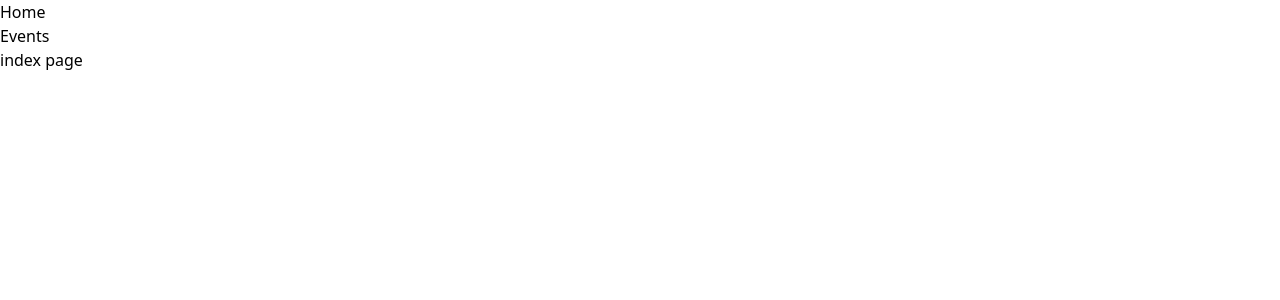
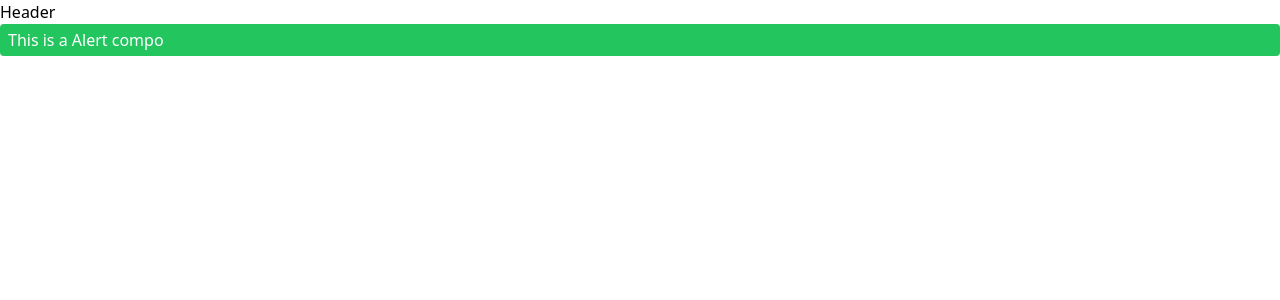
Before and after one commit to ccadran/nuxt.js-crashCourse, a Nuxt app: page / in a window 1280 px wide. Shown: the top 300 px of the page. Built offline with nearby package versions, Linux system fonts and the light colour scheme.

Commit message:
start components

```diff
--- a/app.vue
+++ b/app.vue
@@ -1,12 +1,7 @@
 <template>
   <div>
     <NuxtLayout
-      ><header>
-        <ul>
-          <li><NuxtLink to="/">Home</NuxtLink></li>
-          <li><NuxtLink to="/events">Events</NuxtLink></li>
-        </ul>
-      </header>
+      ><Header />
       <NuxtPage />
     </NuxtLayout>
   </div>
--- /dev/null
+++ b/components/Alert.vue
@@ -0,0 +1,9 @@
+<script setup></script>
+
+<template>
+  <div class="bg-green-500 rounded px-2 py-1 text-white mb-2">
+    This is a Alert compo
+  </div>
+</template>
+
+<style lang="scss"></style>
--- /dev/null
+++ b/components/Header.vue
@@ -0,0 +1,7 @@
+<script setup></script>
+
+<template>
+  <div>Header</div>
+</template>
+
+<style></style>
--- a/pages/index.vue
+++ b/pages/index.vue
@@ -1,3 +1,3 @@
 <template>
-  <div>index page</div>
+  <div><Alert /></div>
 </template>
```
